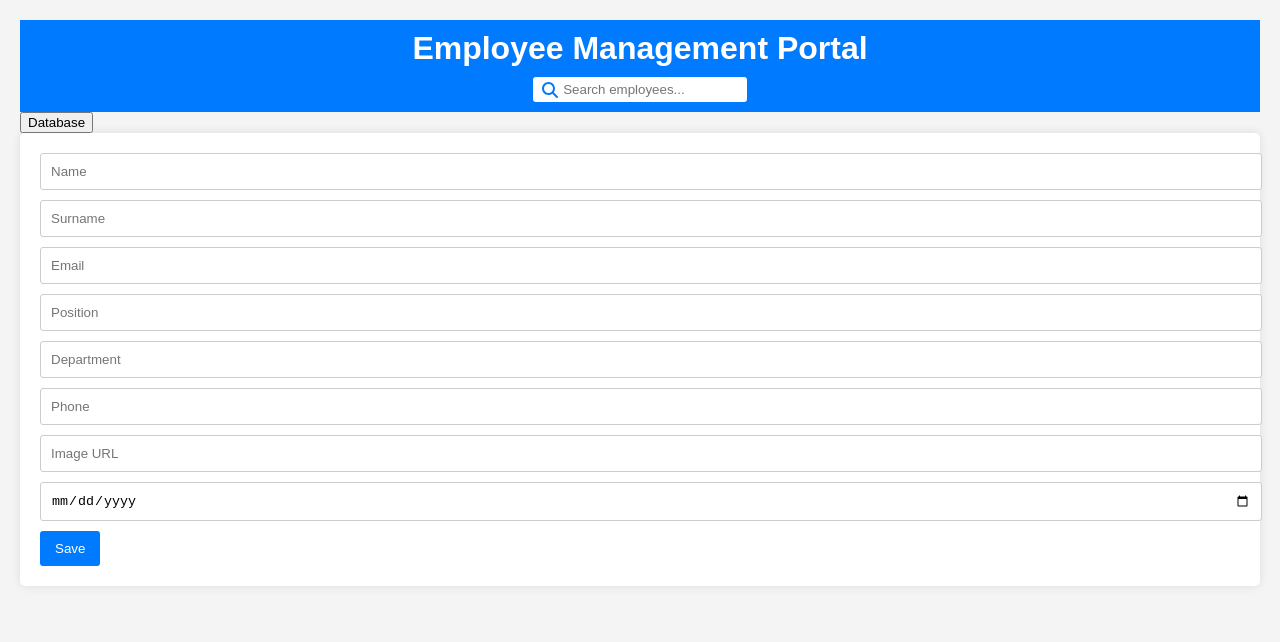
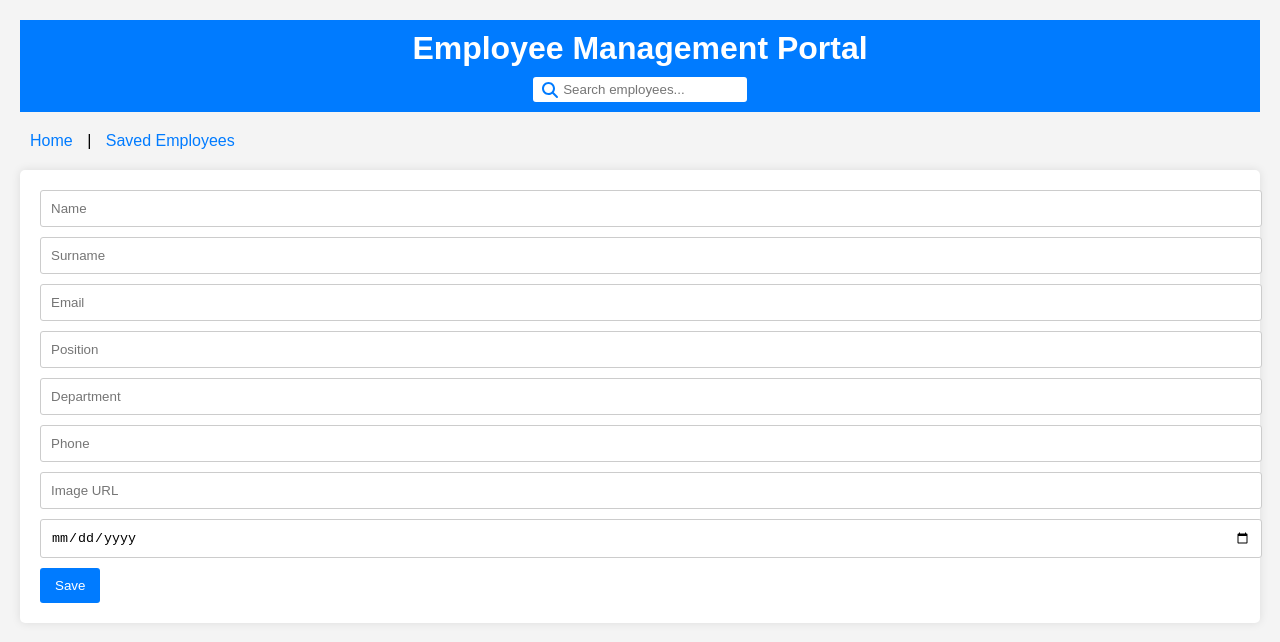
Before and after one commit to Chad96/React-Employee-App, a React (Create React App) app: page / in a window 1280 px wide. Shown: the top 642 px of the page. Built offline with nearby package versions, Linux system fonts and the light colour scheme.

Commit message:
new page

```diff
--- a/package.json
+++ b/package.json
@@ -11,6 +11,7 @@
     "@testing-library/user-event": "^13.5.0",
     "react": "^18.3.1",
     "react-dom": "^18.3.1",
+    "react-router-dom": "^6.25.1",
     "react-scripts": "5.0.1",
     "web-vitals": "^2.1.4"
   },
--- a/src/App.js
+++ b/src/App.js
@@ -1,23 +1,22 @@
 import React, { useState, useEffect } from "react";
+import { BrowserRouter as Router, Route, Routes, Link } from "react-router-dom";
 import Header from "./components/Header";
 import EmployeeList from "./components/EmployeeList";
 import EmployeeForm from "./components/EmployeeForm";
+import SavedEmployees from "./components/SavedEmployees"; // Ensure this component exists
 import "./styles.css";
 
 const App = () => {
   const [employees, setEmployees] = useState([]);
   const [searchTerm, setSearchTerm] = useState("");
   const [currentEmployee, setCurrentEmployee] = useState(null);
-  const [showDatabase, setShowDatabase] = useState(false);
 
-  // Load employees from localStorage on initial render
   useEffect(() => {
     const storedEmployees = JSON.parse(localStorage.getItem("employees")) || [];
     console.log("Loaded employees from localStorage:", storedEmployees);
     setEmployees(storedEmployees);
   }, []);
 
-  // Save employees to localStorage whenever the employees state changes
   useEffect(() => {
     console.log("Saving employees to localStorage:", employees);
     localStorage.setItem("employees", JSON.stringify(employees));
@@ -25,12 +24,10 @@ const App = () => {
 
   const handleSaveEmployee = (employee) => {
     if (employee.id) {
-      // Update existing employee
       setEmployees(
         employees.map((emp) => (emp.id === employee.id ? employee : emp))
       );
     } else {
-      // Add new employee
       employee.id = new Date().getTime();
       setEmployees([...employees, employee]);
     }
@@ -46,10 +43,6 @@ const App = () => {
     setEmployees(employees.filter((emp) => emp.id !== id));
   };
 
-  const handleDatabaseClick = () => {
-    setShowDatabase(!showDatabase);
-  };
-
   const filteredEmployees = employees.filter(
     (employee) =>
       employee.name.toLowerCase().includes(searchTerm.toLowerCase()) ||
@@ -58,21 +51,18 @@ const App = () => {
   );
 
   return (
+    <Router>
       <div className="App">
         <Header searchTerm={searchTerm} setSearchTerm={setSearchTerm} />
-      <button onClick={handleDatabaseClick}>Database</button>
-      {showDatabase && (
-        <div className="database-modal">
-          <h2>Saved Employees</h2>
-          <ul>
-            {employees.map((employee) => (
-              <li key={employee.id}>
-                {employee.name} {employee.surname} - {employee.position}
-              </li>
-            ))}
-          </ul>
-        </div>
-      )}
+        <nav>
+          <Link to="/">Home</Link> |{" "}
+          <Link to="/saved-employees">Saved Employees</Link>
+        </nav>
+        <Routes>
+          <Route
+            path="/"
+            element={
+              <>
                 <EmployeeForm
                   currentEmployee={currentEmployee}
                   onSave={handleSaveEmployee}
@@ -82,7 +72,16 @@ const App = () => {
                   onEdit={handleEditEmployee}
                   onDelete={handleDeleteEmployee}
                 />
+              </>
+            }
+          />
+          <Route
+            path="/saved-employees"
+            element={<SavedEmployees employees={employees} />}
+          />
+        </Routes>
       </div>
+    </Router>
   );
 };
 
--- /dev/null
+++ b/src/components/SavedEmployees.js
@@ -0,0 +1,18 @@
+import React from "react";
+
+const SavedEmployees = ({ employees }) => {
+  return (
+    <div className="saved-employees">
+      <h2>Saved Employees</h2>
+      <ul>
+        {employees.map((employee) => (
+          <li key={employee.id}>
+            {employee.name} {employee.surname} - {employee.position}
+          </li>
+        ))}
+      </ul>
+    </div>
+  );
+};
+
+export default SavedEmployees;
--- a/src/styles.css
+++ b/src/styles.css
@@ -122,17 +122,19 @@ form button:hover {
 .employee-card button:hover {
   background-color: #c82333;
 }
-/* styles.css */
+
 .database-modal {
   position: fixed;
   top: 20%;
   left: 50%;
-  transform: translate(-50%, -50%);
+  transform: translate(-50%, -20%);
+  background-color: white;
   padding: 20px;
-  background: white;
-  border: 1px solid #ccc;
   box-shadow: 0 2px 10px rgba(0, 0, 0, 0.1);
   z-index: 1000;
+  width: 80%; /* Adjust width to make the modal more responsive */
+  max-width: 500px; /* Maximum width for the modal */
+  border-radius: 5px;
 }
 
 .database-modal h2 {
@@ -147,3 +149,16 @@ form button:hover {
 .database-modal li {
   margin: 5px 0;
 }
+nav {
+  margin: 20px 0;
+}
+
+nav a {
+  margin: 0 10px;
+  text-decoration: none;
+  color: #007bff;
+}
+
+nav a:hover {
+  text-decoration: underline;
+}
```
Also changed, not shown: 1 other file (tests, documents, lock files or other folders). Lines whose indentation alone changed are shown as unchanged.
